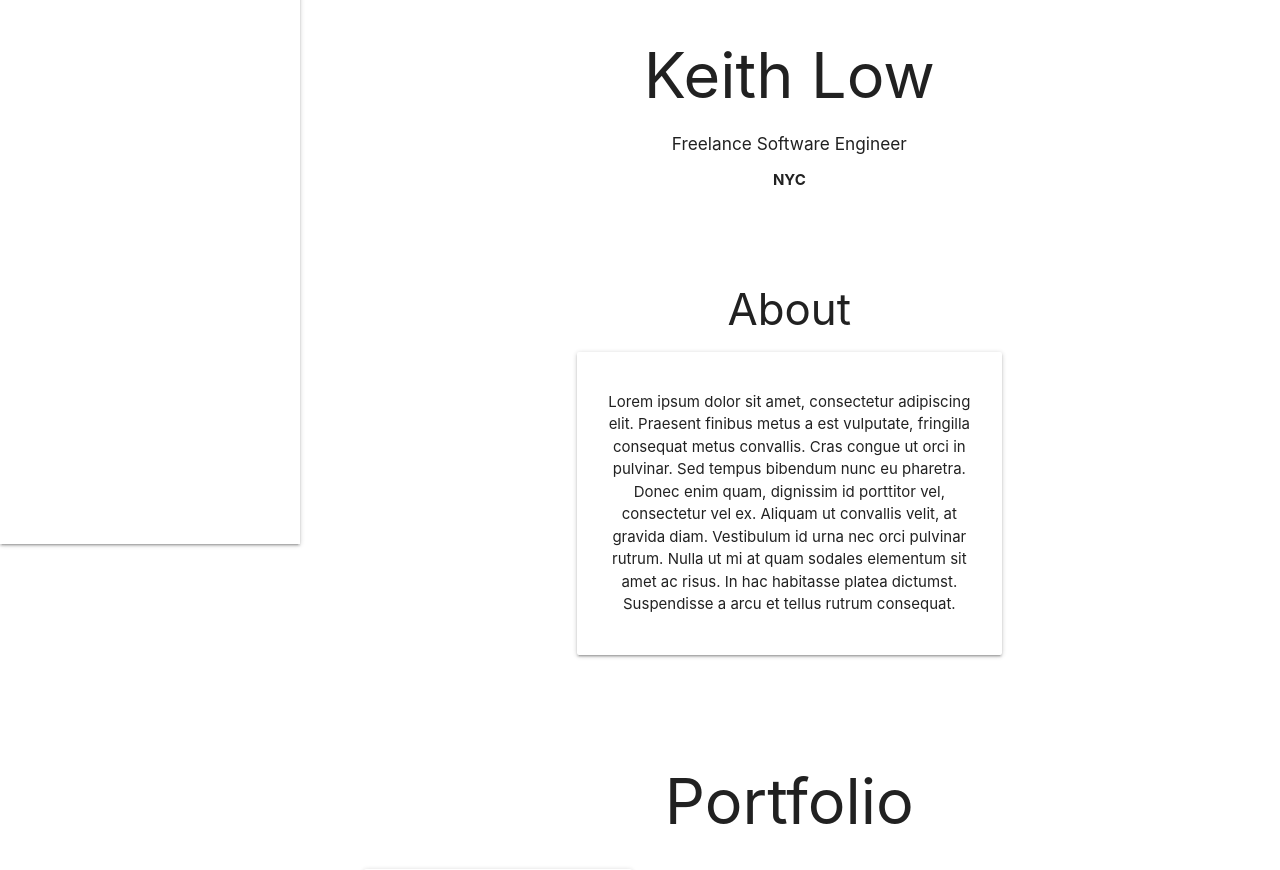
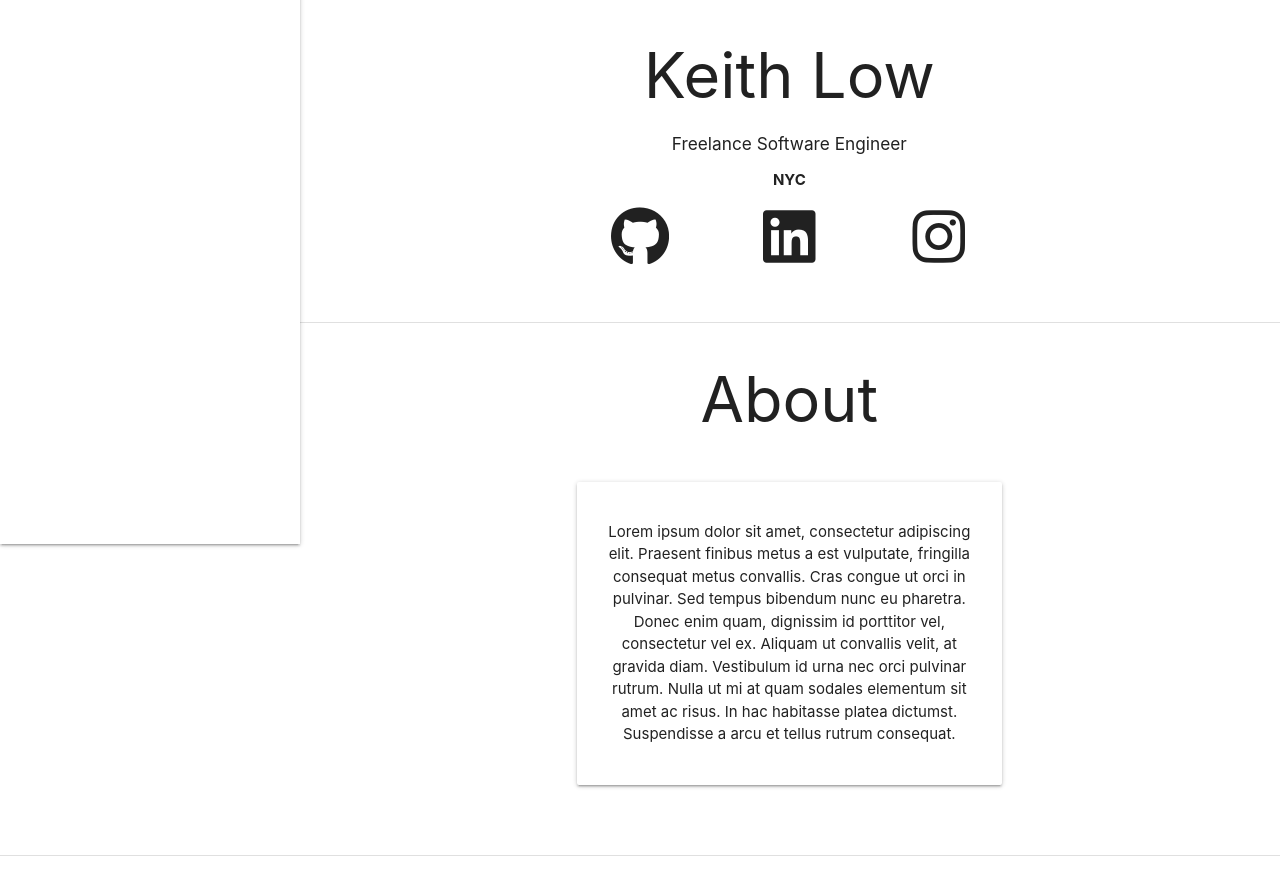
Before and after one commit to keithlowc/Portfolio, a Django app: page / in a window 1280 px wide. Shown: the part 316-1186 px from the top of the page. Run offline with Django 3.2, Linux system fonts and the light colour scheme; some libraries are stand-ins or nearby versions.

Commit message:
added more style

```diff
--- a/templates/base.html
+++ b/templates/base.html
@@ -6,26 +6,42 @@
 
         <!-- Compiled and minified CSS -->
         <link rel="stylesheet" href="https://cdnjs.cloudflare.com/ajax/libs/materialize/1.0.0/css/materialize.min.css">
+        <link href="https://fonts.googleapis.com/icon?family=Material+Icons" rel="stylesheet">
+        <meta name="viewport" content="width=device-width, initial-scale=1.0">
 
-        <link href="//fonts.googleapis.com/css?family=Lobster&subset=latin,latin-ext" rel="stylesheet" type="text/css">
+        <style>
+            a {
+                color: inherit
+            };
 
-        <meta name="viewport" content="width=device-width, initial-scale=1.0">
+            .icons:hover {
+                color: grey
+            },
+
+            .container_full_height {
+                min-height: 100vh
+            };
+
+
+
+        </style>
 
     </head>
     <body>
+
         <header>
             <ul class="sidenav sidenav-fixed">
                 <li class="bold">
-                    <a class-"waves-effect waves-teal">About</a>
+                    <a class-"waves-effect waves-teal" href="#About">About</a>
                 </li>
                 <li class="bold">
-                    <a class-"waves-effect waves-teal">Skills</a>
+                    <a class-"waves-effect waves-teal" href="#Portfolio">Portfolio</a>
                 </li>
                 <li class="bold">
-                    <a class-"waves-effect waves-teal">Portfolio</a>
+                    <a class-"waves-effect waves-teal" href="#Skills">Skills</a>
                 </li>
                 <li class="bold">
-                    <a class-"waves-effect waves-teal">Contact Me</a>
+                    <a class-"waves-effect waves-teal" href="#ContactMe">Contact Me</a>
                 </li>
             </ul>
         </header>
--- a/templates/intro.html
+++ b/templates/intro.html
@@ -2,26 +2,39 @@
 
 {% block content %}
 
-    <div id="Intro" class="container">
+    <div id="Intro" class="container container_full_height">
         <div class="row">
             <div class="col s12 m6 offset-m3 l6 offset-l5 center-align">
-                <div class="section scrollspy">
+                <div class="section">
                     <img src="https://png.pngtree.com/svg/20160307/52c66f1f8b.png" alt="" class="circle responsive-img mb-4">
                     <h1>Keith Low</h1>
                     <h6>Freelance Software Engineer</h6>
                     <p><b>NYC</b></p>
+                    <div class="row">
+                        <div class="col s4">
+                            <a href="https://github.com/keithlowc" class="waves-effect waves-teal"><i class="fab fa-github fa-4x"></i></a>
+                        </div>
+                        <div class="col s4">
+                            <a href="https://linkedin.com/keithlowc" class="waves-effect waves-teal"><i class="fab fa-linkedin fa-4x"></i></a>
+                        </div>
+                        <div class="col s4">
+                            <a href="https://instagram.com/keithlwc" class="waves-effect waves-teal"><i class="fab fa-instagram fa-4x"></i></a>
+                        </div>
+                    </div>
                 </div>
             </div>
         </div>
     </div>
 
-    <div id="About_me" class="container">
+    <div class="divider"></div>
+
+    <div id="About" class="container">
         <div class="row">
             <div class="col s12 m6 offset-m3 l6 offset-l5 center-align">
-                <div class="section scrollspy">
+            <h1>About</h1>
+                <div class="section">
                     <div class="row">
                         <div class="col s12 m12 l12">
-                            <h3>About</h3>
                                 <div class="card-panel">
                                     <p>Lorem ipsum dolor sit amet, consectetur adipiscing elit. Praesent finibus metus a est vulputate,
                                     fringilla consequat metus convallis. Cras congue ut orci in pulvinar. Sed tempus bibendum nunc eu pharetra.
@@ -36,7 +49,9 @@
         </div>
     </div>
 
-    <div class="container">
+    <div class="divider"></div>
+
+    <div id="Portfolio" class="container">
         <div class="row">
             <div class="col s12 m12 offset-m6 l12 offset-l2">
             <h1 class="center-align">Portfolio</h1>
@@ -51,17 +66,17 @@
 
             {% comment %} {% for %} {% endcomment %}
                 <div class="col s12 m6 l4">
-                    <div class="card-panel">
-                        <div class="card-image">
-                            <img src="images/sample-1.jpg">
-                            <span class="card-title">Project name goes here</span>
-                            <div class="card-content">
-                                <p>I am a very simple card. I am good at containing small bits of information.
-                                I am convenient because I require little markup to use effectively.</p>
-                            </div>
-                            <div class="card-action">
-                                <a href="#">Link goes here</a>
-                            </div>
+                    <div class="card">
+                        <div class="card-image waves-effect waves-block waves-light">
+                            <img class="activator" src="https://materializecss.com/images/office.jpg">
+                        </div>
+                        <div class="card-content">
+                            <span class="card-title activator grey-text text-darken-4">Card Title<i class="material-icons right">arrow_drop_up</i></span>
+                            <p><a href="#">This is a link</a></p>
+                        </div>
+                        <div class="card-reveal">
+                            <span class="card-title grey-text text-darken-4">Card Title<i class="material-icons right">arrow_drop_down</i></span>
+                            <p>Here is some more information about this product that is only revealed once clicked on.</p>
                         </div>
                     </div>
                 </div>
@@ -71,8 +86,9 @@
         </div>
     </div>
 
+    <div class="divider"></div>
 
-    <div class="container">
+    <div id="Skills" class="container">
         <div class="row">
             <div class="col s12 m6 offset-m3 l6 offset-l5 center-align">
                 <div class="section scrollspy">
@@ -104,11 +120,15 @@
         </div>
     </div>
 
-    <div class="container">
+    <div class="divider"></div>
+
+    <div id="ContactMe" class="container">
         <div class="row">
             <div class="col s12 m6 offset-m3 l6 offset-l5 center-align">
                 <div class="section scrollspy">
                     <h1>Contact me</h1>
+                    <p>Shoot me a message and let's discuss your next project over coffee :) </p>
+                    <p>Form goes here..</p>
                 </div>
             </div>
         </div>
```
